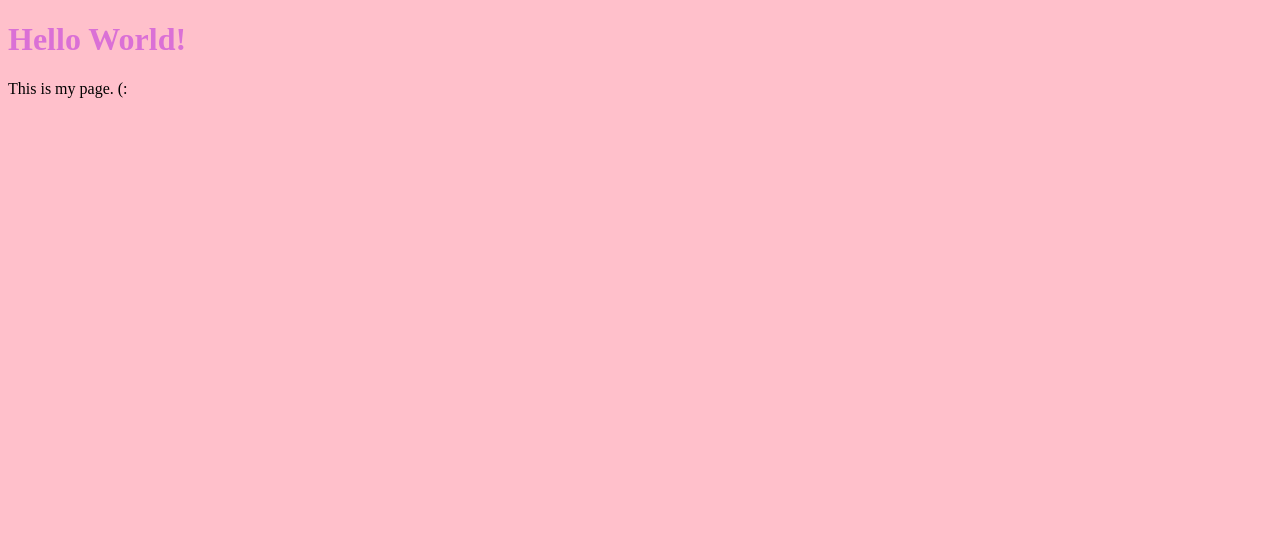
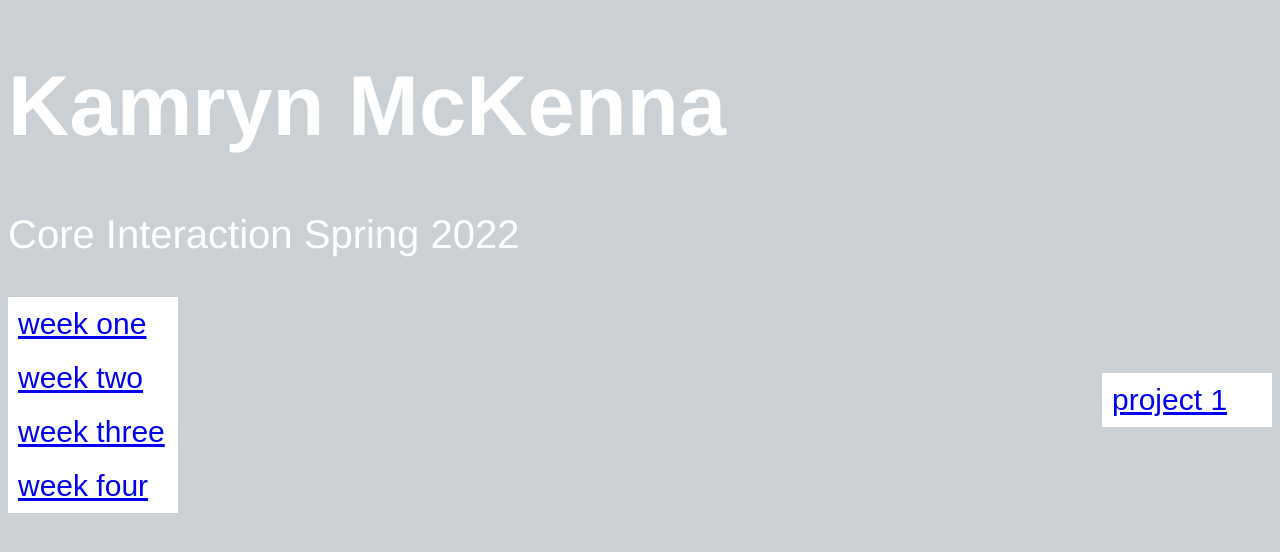
Before and after one commit to kamrynmckenna/coretwo, a plain HTML site: page index.html in a window 1280 px wide. Drawn offline with Linux system fonts and the light colour scheme.

Commit message:
class site

```diff
--- a/index.html
+++ b/index.html
@@ -3,11 +3,33 @@
 <head>
 	<meta charset="utf-8">
 	<meta name="viewport" content="width=device-width, initial-scale=1">
-	<title> My First GitHub Document </title>
+	<title> Kamryn McKenna </title>
 	<link rel="stylesheet" href="./style.css">
 </head>
 <body>
-	<h1> Hello World! </h1>
-	<p> This is my page. (: </p>
+	<h1> Kamryn McKenna </h1>
+	<p> Core Interaction Spring 2022 </p>
+
+<div class="weekone">
+	<a href="weekone.html" > week one </a>
+</div>
+
+<div class="weektwo">
+	<a href="weektwo.html"> week two </a>
+</div>
+
+<div class="weekthree">
+	<a href="weekthree.html"> week three </a>
+</div>
+
+
+<div class="weekfour">
+	<a href="weekfour.html">week four</a>
+</div>
+
+
+<div class="projectone">
+	<a href="/Users/kamrynmckenna/Documents/GitHub/Project_1/index.html"> project 1</a>
+</div>
 </body>
 </html>
--- a/style.css
+++ b/style.css
@@ -1,5 +1,31 @@
 html {
-	background: pink ;
+	background: #cad0d4;
 }
 
-h1 { color: orchid; }
+h1 {color: white; font-family: Helvetica, sans-serif;font-style: normal ; font-size: 85px; }
+
+p{color: white ;font-family: Helvetica, sans-serif; font-style: normal; font-size: 40px;}
+
+.weekone { font-family: Arial, Helvetica, sans-serif; font-size: 30px; color: ;
+	border: solid white 10px ; border-style: solid; width: 150px; border-style; background-color: white; }
+
+.weektwo { font-family: Arial, Helvetica, sans-serif; font-size: 30px; color: ;
+	border: solid white 10px ; border-style: solid; width: 150px; border-style; background-color: white; }
+
+.weekthree { font-family: Arial, Helvetica, sans-serif; font-size: 30px; color: ;
+	border: solid white 10px ; border-style: solid; width: 150px; border-style; background-color: white; }
+
+.weekfour { font-family: Arial, Helvetica, sans-serif; font-size: 30px; color: ;
+	border: solid white 10px ; border-style: solid; width: 150px; border-style; background-color: white; }
+
+
+
+
+
+
+
+
+
+.projectone { font-family: Arial, Helvetica, sans-serif; font-size: 30px; color: ;
+	border: solid white 10px ; border-style: solid; width: 150px; border-style; background-color: white;
+	float: right;position:relative ; bottom: 140px;}
```
Also changed, not shown: week1.html (added), week2.html (added), weekfour.html (added), weekthree.html (added), 3 other files.
